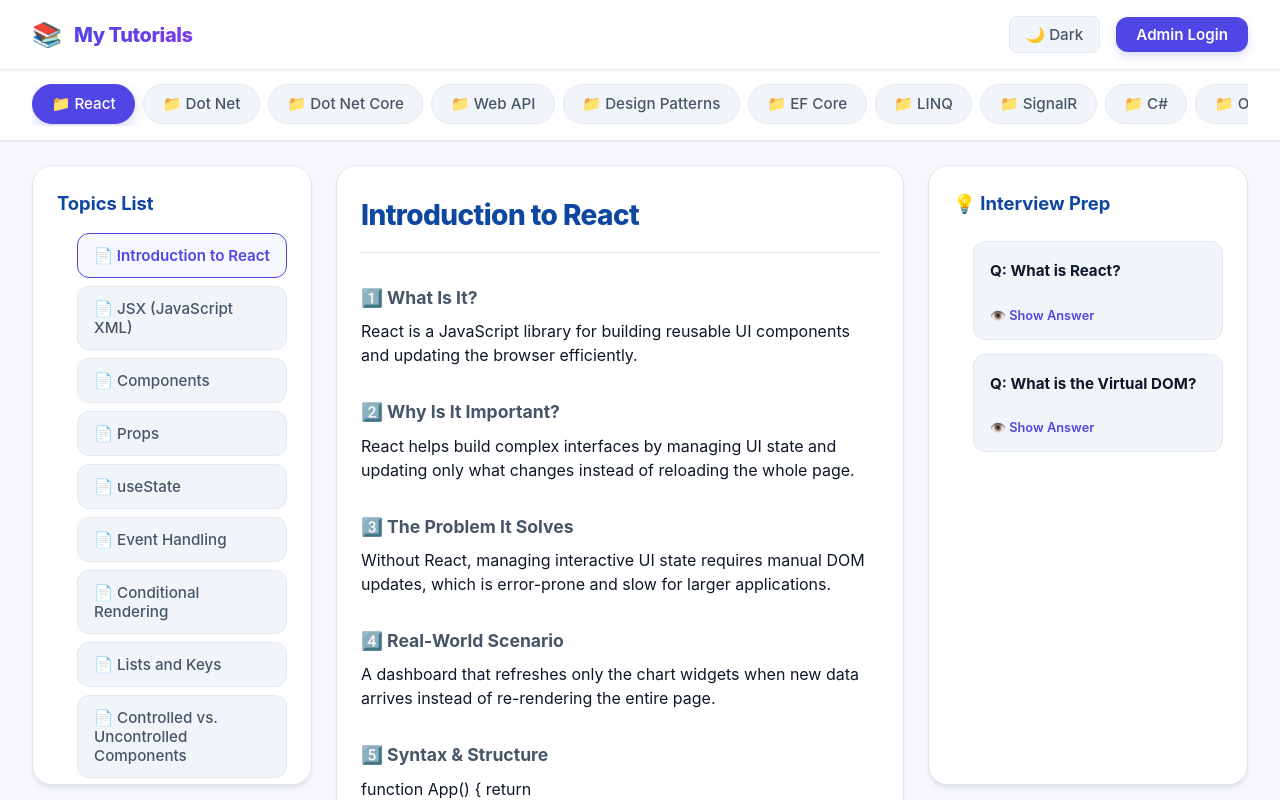
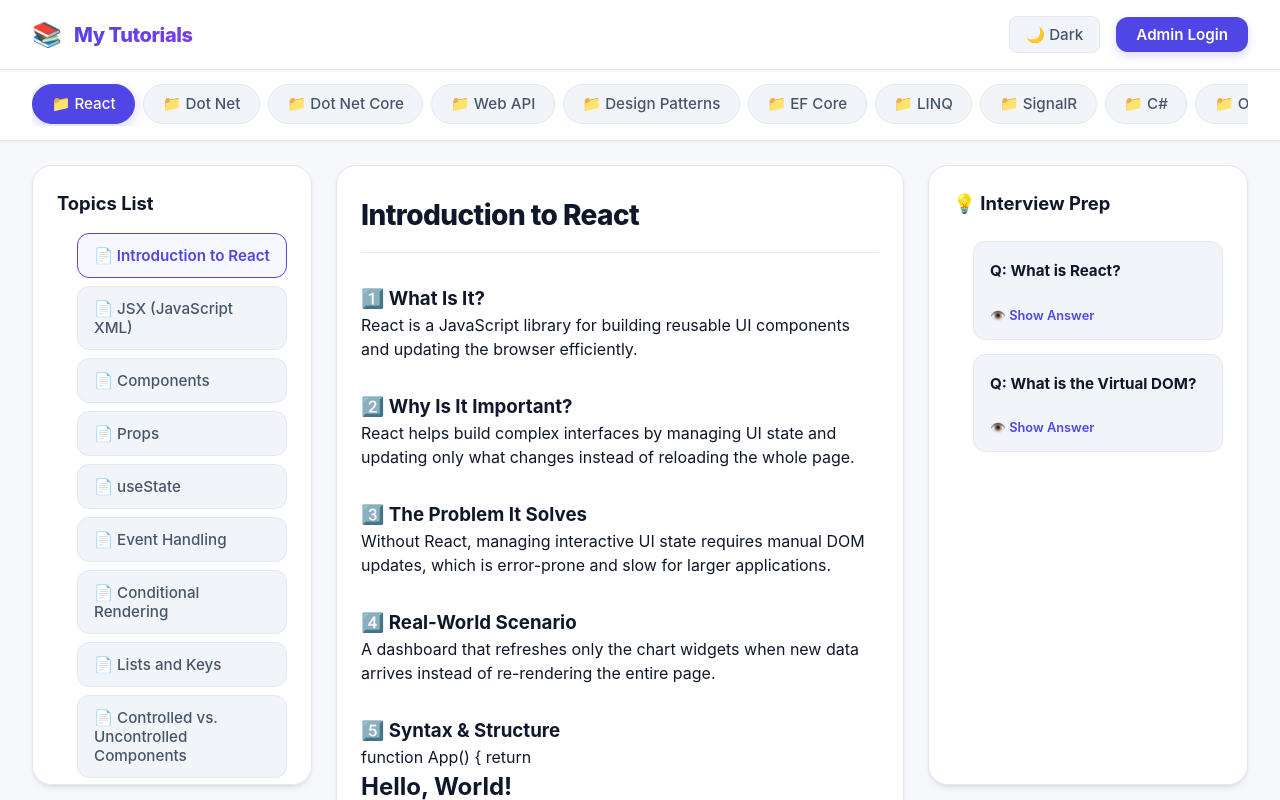
Before and after one commit to ashutoshparmar/tutorials-app, a React (Vite) app in the folder UI/: page / in a window 1280 px wide. Shown: the top 800 px of the page. Built offline with nearby package versions, Linux system fonts and the light colour scheme.

Commit message:
table style change for dark mode

```diff
--- a/UI/src/App.css
+++ b/UI/src/App.css
@@ -37,6 +37,10 @@
   --highlight-padding: 15px;
   --highlight-margin-top: 15px;
   --highlight-color: auto;
+
+  --table-header-bg:#1976d2;
+  --table-header-text-color:white;
+  --table-header-border-bottom:auto;
 
   font-family: 'Inter', system-ui, -apple-system, BlinkMacSystemFont, 'Segoe UI', Roboto, sans-serif;
   transition: background-color 0.3s ease, color 0.3s ease;
@@ -79,6 +83,10 @@ body.dark-mode {
   --highlight-padding: 15px;
   --highlight-margin-top: 15px;
   --highlight-color: #e2e8f0;
+
+  --table-header-bg:#0f172a;
+  --table-header-text-color:#e2e8f0;
+  --table-header-border-bottom:1px solid #334155;;
 }
 
 * {
@@ -509,7 +517,7 @@ input:focus, textarea:focus, select:focus {
   margin-top: 1rem;
 }
 
-.content-block h3 {
+.content-block h1 h2 h3 {
   font-size: 1.1rem;
   font-weight: 700;
   margin-bottom: 0.5rem;
@@ -945,11 +953,7 @@ input:focus, textarea:focus, select:focus {
 
 
 
-        h1,
-h2,
-h3 {
-    color: var(--heading-color);
-}
+
 
 .highlight {
     background: var(--highlight-background);
@@ -982,9 +986,10 @@ h3 {
         }
 
         th {
-            background: #1976d2;
-            color: white;
+            background: var(--table-header-bg);
+            color: var(--table-header-text-color);
             padding: 12px;
+            border-bottom: var(--table-header-border-bottom);
         }
 
         td {
```
